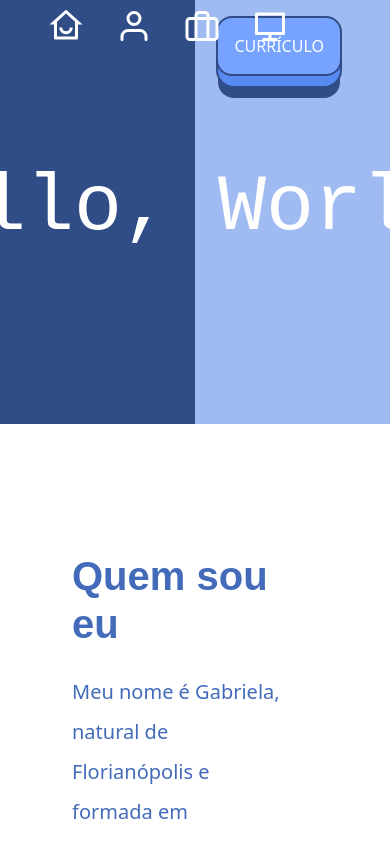
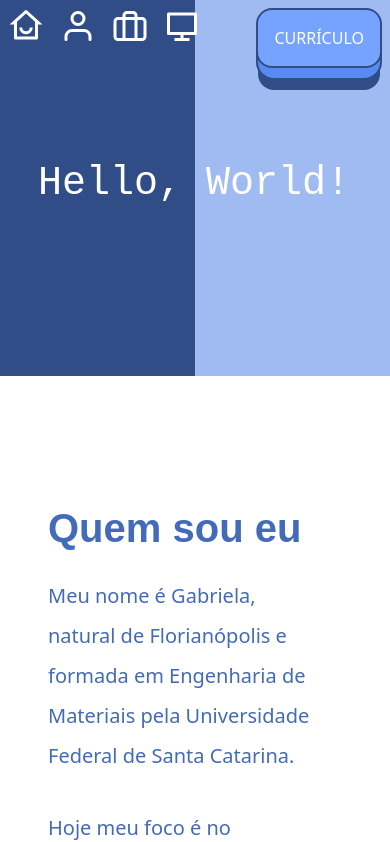
Before and after one commit to gabieller/desafio-indicium, a Next.js app: page / in a window 390 px wide. Shown: the top 842 px of the page. Built offline with nearby package versions, Linux system fonts and the light colour scheme.

Commit message:
responsiviness

```diff
--- a/package.json
+++ b/package.json
@@ -14,6 +14,7 @@
     "react-animated-burgers": "^1.2.8",
     "react-dom": "17.0.2",
     "react-router-dom": "^5.2.0",
+    "react-scrollspy-nav": "^1.2.4",
     "styled-components": "^5.2.2"
   }
 }
--- a/src/components/Header.js
+++ b/src/components/Header.js
@@ -1,5 +1,6 @@
-import React, { useState, useEffect, useEffectOnlyOnce } from "react"
+import React, { useState, useEffect } from "react"
 import Link from "next/link"
+import Router from "next/router"
 import Image from "next/image"
 
 export default function Header() {
@@ -25,26 +26,31 @@ export default function Header() {
     }
   }, [])
 
-  console.log(offset)
+  Router.onRouteChangeComplete = () => {
+    setTimeout(() => {
+      if (location.hash) location = location
+    }, 0)
+  };
 
   return (
-    <div className="header px-5 py-3">
+    <div className="header px-0 px-md-5">
+
       <nav className={`navbar fixed-top justify-content-start ${visibility}`}>
-        <ul className="d-flex flex-inline">
+        <ul className="d-flex flex-inline px-0 px-md-3">
           <Link href="#home">
-            <li className={`nav-item px-3 py-0 ${uri === "#home" ? "active" : ""}`}>
+            <li className={`nav-item px-2 px-md-3  py-0 ${uri === "#home" ? "active" : ""}`}>
               <Image src="/images/home.svg" height={36} width={36} />
             </li>
           </Link>
 
           <Link href="#about">
-            <li className={`nav-item px-3 py-0 ${uri === "#about" ? "active" : ""}`}>
+            <li className={`nav-item px-2 px-md-3 py-0 ${uri === "#about" ? "active" : ""}`}>
               <Image src="/images/user.svg" height={36} width={36} />
             </li>
           </Link>
           <Link href="#experiences">
             <li
-              className={`nav-item px-3 py-0 ${
+              className={`nav-item px-2 px-md-3 py-0 ${
                 uri === "#experiences" ? "active" : ""
               }`}
             >
@@ -53,7 +59,7 @@ export default function Header() {
           </Link>
           <Link href="#skills">
             <li
-              className={`nav-item px-3 py-0 ${uri === "#skills" ? "active" : ""}`}
+              className={`nav-item px-2 px-md-3 py-0 ${uri === "#skills" ? "active" : ""}`}
             >
               <Image src="/images/computer.svg" height={36} width={36} />
             </li>
@@ -61,7 +67,7 @@ export default function Header() {
         </ul>
       </nav>
       {offset < 300 ? (
-        <div>
+        <div className="p-2">
           <a href="/files/cv.pdf" download="curriculum.pdf">
             <button className="btn px-3 py-3 ">CURRÍCULO</button>
           </a>
--- a/src/pages/index.js
+++ b/src/pages/index.js
@@ -12,7 +12,7 @@ export default function Home() {
         <div id="about" className="section about">
           <div className="container px-5">
             <div className="d-flex flex-column flex-md-row">
-              <div className="col-11 col-md-8 px-4 px-md-0">
+              <div className="col-11 col-md-8 px-0">
                 <h2>Quem sou eu</h2>
                 <p className="pt-3">
                   Meu nome é Gabriela, natural de Florianópolis e formada em
@@ -32,7 +32,7 @@ export default function Home() {
                 />
               </div>
             </div>
-            <div className="col-11 col-md-8 px-4 px-md-0">
+            <div className="col-11 col-md-8 px-0">
               <h3>Interesses</h3>
               <p className="py-3">
                 Meu interesse no desenvolvimento web surgiu na metade de 2020,
@@ -64,7 +64,7 @@ export default function Home() {
                 </a>
               </div>
               <div className="wrapper">
-                <div className="description shadow-lg  p-3">
+                <div className="description shadow-lg p-2 p-md-3">
                   <small>
                     Desenvolvimento do website da empresa The Routing Company em
                     parceria com Scharf Studio.
@@ -72,9 +72,9 @@ export default function Home() {
                 </div>
               </div>
             </div>
-            <h4>Cursos</h4>
+            <h4 className="pt-5 pt-md-0">Cursos</h4>
             <div className="col-11 col-md-7">
-              <ul>
+              <ul className="px-0">
                 <li className="items">
                   Bootcamp Desenvolvedor Full Stack, Instituto de Gestão e
                   Tecnologia da Informação - IGTI. Carga horária: 148h
@@ -100,10 +100,10 @@ export default function Home() {
         <div id="skills" className="section skills">
           <div className="container px-5">
             <h3>Skills</h3>
-            <p className="col-9 col-md-12">
+            <p className="col-12">
               As principais tecnologias que trabalho atualmente são:
             </p>
-            <ul className="skills-list d-flex flex-row">
+            <ul className="skills-list d-flex flex-row px-0">
               <div className="col-6">
                 <li className="items">HTML</li>
                 <li className="items">CSS</li>
--- a/src/styles/header.css
+++ b/src/styles/header.css
@@ -80,3 +80,11 @@ button.btn:focus {
 .navbar li:hover {
   transform: scale(1.5);
 }
+
+@media (max-width:768px) {
+  ul li img {
+    height: 24px;
+    width: 24px;
+
+  }
+}
--- a/src/styles/index.css
+++ b/src/styles/index.css
@@ -59,13 +59,9 @@
   color: var(--Letters);
   z-index: 2;
   position: absolute;
-  width: 320px;
-  height: 100px;
-  bottom: 170px;
-  z-index: 5;
-  left: -60px;
   text-align: end;
   border-radius: 4px;
+
 }
 
 .skills {
@@ -87,11 +83,7 @@
   position: relative;
 }
 
-.coding-girl {
-  position: absolute;
-  right: 0%;
-  top: -50px;
-}
+
 
 @keyframes typewriter {
   from {
@@ -112,17 +104,47 @@
   }
 }
 
-@media (max-width: 600px) {
-  .grid {
-    width: 100%;
-    flex-direction: column;
+
+
+@media (max-width:768px) {
+  .description{
+    position: absolute;
+    width: 210px;
+    height: 50px;
+    bottom: -30px;
+    left: -210px;
+    font-size: 0.5rem;
+  }
+  .coding-girl {
+    position: absolute;
+    right: -10%;
+    top: -10px;
+  }
+  h1 {
+    font-size: 2.5rem !important;
+    font-family: "Fira Code", monospace;
+    color: var(--BackGroundWhite);
   }
 }
 
-h1 {
-  font-size: 5rem !important;
-  font-family: "Fira Code", monospace;
-  color: var(--BackGroundWhite);
+@media (min-width:769px) {
+  .description  {
+    width: 320px;
+    height: 100px;
+    bottom: 170px;
+    z-index: 5;
+    left: -60px;
+  }
+  .coding-girl  {
+    position: absolute;
+    right: -10%;
+    top: -50px;
+  }
+  h1 {
+    font-size: 5rem !important;
+    font-family: "Fira Code", monospace;
+    color: var(--BackGroundWhite);
+  }
 }
 
 h2 {
```
Also changed, not shown: 1 other file (tests, documents, lock files or other folders).
